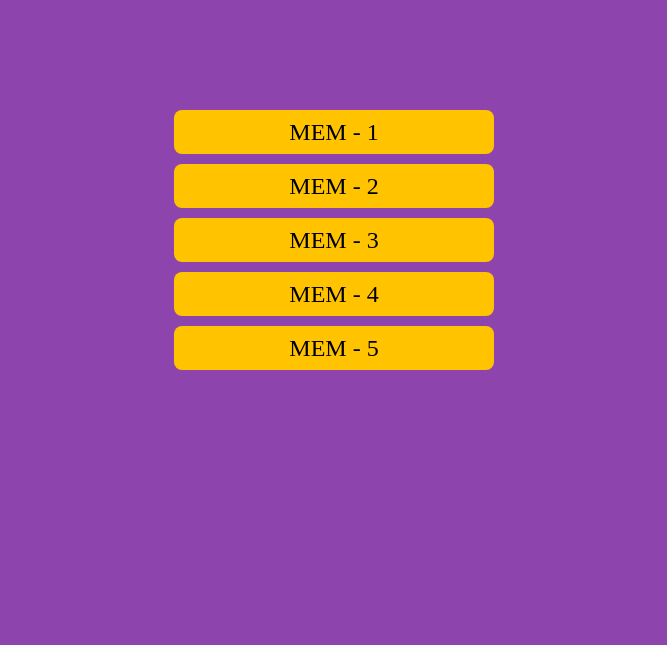
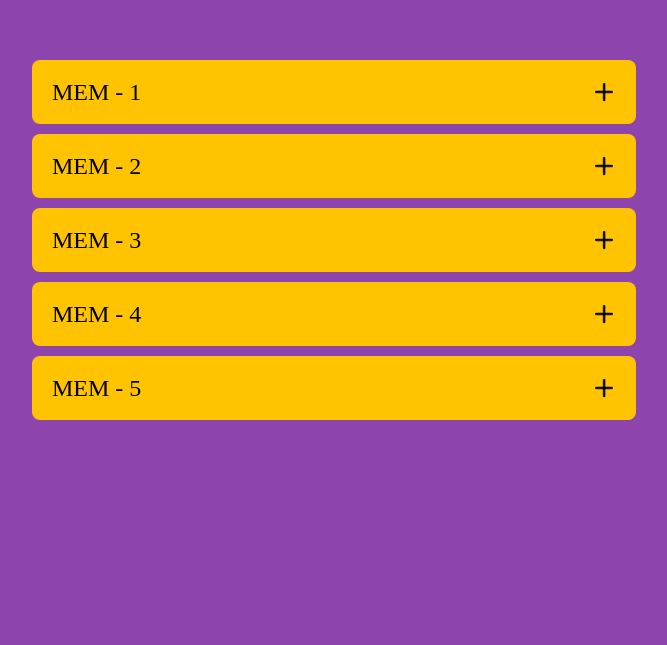
Before and after one commit to mopjiex/CSS-Bayan, a plain HTML site: page index.html in a window 1280 px wide. Shown: the part 155-800 px from the top of the page, without its empty margins (306-973 px from the left). Drawn offline with Linux system fonts and the light colour scheme.

Commit message:
feat: creating an accordion (Fri Mar 10 16:13:05 RTZ 2023)

```diff
--- a/index.html
+++ b/index.html
@@ -10,52 +10,61 @@
 </head>
 <body>
     <div class="accordeon__wrapper">
+        <div class="container">
             <div class="accordeon">
                 <div class="accordeon__item">
-                <div class="accordeon__header">
-                    <span>МЕМ - 1</span>
-                </div>
+                    <label class="accordeon__header" for="accordeon-1">
+                        МЕМ - 1
+                        <img src="./images/plus.png" alt="" class="accordeon__header-img">
+                    </label>
+                    <input type="checkbox" id="accordeon-1">
                     <div class="accordeon__content">
                         <img src="./images/mem-1.jpg" alt="" class="accordeon__image">
                     </div>
                 </div>
                 <div class="accordeon__item">
-                <div class="accordeon__header">
-                    <span>МЕМ - 2</span>
-                </div>
+                    <label class="accordeon__header" for="accordeon-2">
+                        МЕМ - 2
+                        <img src="./images/plus.png" alt="" class="accordeon__header-img">
+                    </label>
+                    <input type="checkbox" id="accordeon-2">
                     <div class="accordeon__content">
                         <img src="./images/mem-1.jpg" alt="" class="accordeon__image">
                     </div>
                 </div>
                 <div class="accordeon__item">
-                <div class="accordeon__header">
-                    <span>МЕМ - 3</span>
-                </div>
+                    <label class="accordeon__header" for="accordeon-3">
+                        МЕМ - 3
+                        <img src="./images/plus.png" alt="" class="accordeon__header-img">
+                    </label>
+                    <input type="checkbox" id="accordeon-3">
                     <div class="accordeon__content">
                         <img src="./images/mem-1.jpg" alt="" class="accordeon__image">
                     </div>
                 </div>
                 <div class="accordeon__item">
-                <div class="accordeon__header">
-                    <span>МЕМ - 4</span>
-                </div>
+                    <label class="accordeon__header" for="accordeon-4">
+                        МЕМ - 4
+                        <img src="./images/plus.png" alt="" class="accordeon__header-img">
+                    </label>
+                    <input type="checkbox" id="accordeon-4">
                     <div class="accordeon__content">
                         <img src="./images/mem-1.jpg" alt="" class="accordeon__image">
                     </div>
                 </div>
                 <div class="accordeon__item">
-                <div class="accordeon__header">
-                    <span>МЕМ - 5</span>
-                </div>
+                    <label class="accordeon__header" for="accordeon-5">
+                        МЕМ - 5
+                        <img src="./images/plus.png" alt="" class="accordeon__header-img">
+                    </label>
+                    <input type="checkbox" id="accordeon-5">
                     <div class="accordeon__content">
                         <img src="./images/mem-1.jpg" alt="" class="accordeon__image">
                     </div>
                 </div>
             </div>
-
         </div>
-
-
+    </div>
 
 
 </body>
--- a/style.css
+++ b/style.css
@@ -1,27 +1,50 @@
 
+.container {
+  max-width: 1420px;
+  padding: 0 10px;
+  margin: 0 auto;
+}
 
 .accordeon__wrapper {
   height: 100vh;
   background-color: #8E44AD;
   display: flex;
   align-items: center;
-  justify-content: center;
+
 }
 
+.accordeon__item {
+  margin-bottom: 10px;
+  /* width: 25vw; */
+  border-radius: 8px;
+  font-size: 24px;
+  background-color: #FFC300;
+  padding: 10px 0;
+}
 
-.accordeon__image {
+.accordeon__header {
+  padding: 10px 20px;
+  cursor: pointer;
+  display: flex;
+  justify-content: space-between;
+}
+
+.accordeon__header-img {
+  width: 24px;
+  height: 23px;
+}
+
+.accordeon__content {
+  overflow: hidden;
+  max-height: 0;
+  transition: max-height .3s ease-out;
+}
+
+.accordeon__item input[type="checkbox"] {
   display: none;
 }
 
-.accordeon__item {
-  display: flex;
-  align-items: center;
-  justify-content: center;
-  margin-bottom: 10px;
-  width: 25vw;
-  padding: 10px 20px;
-  border-radius: 8px;
-  font-size: 24px;
-  background-color: #FFC300;
-
+.accordeon__item input[type="checkbox"]:checked ~ .accordeon__content {
+  max-height: 100vh;
+  transition: max-height .3s ease-in;
 }
```
Also changed, not shown: images/plus.png (added). Lines whose indentation alone changed are shown as unchanged.
